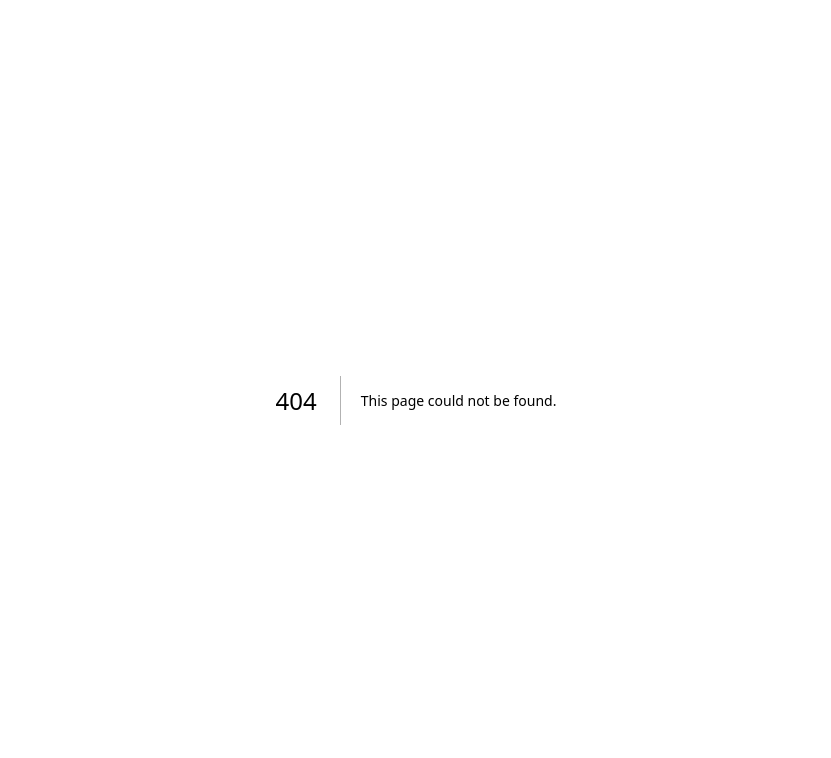
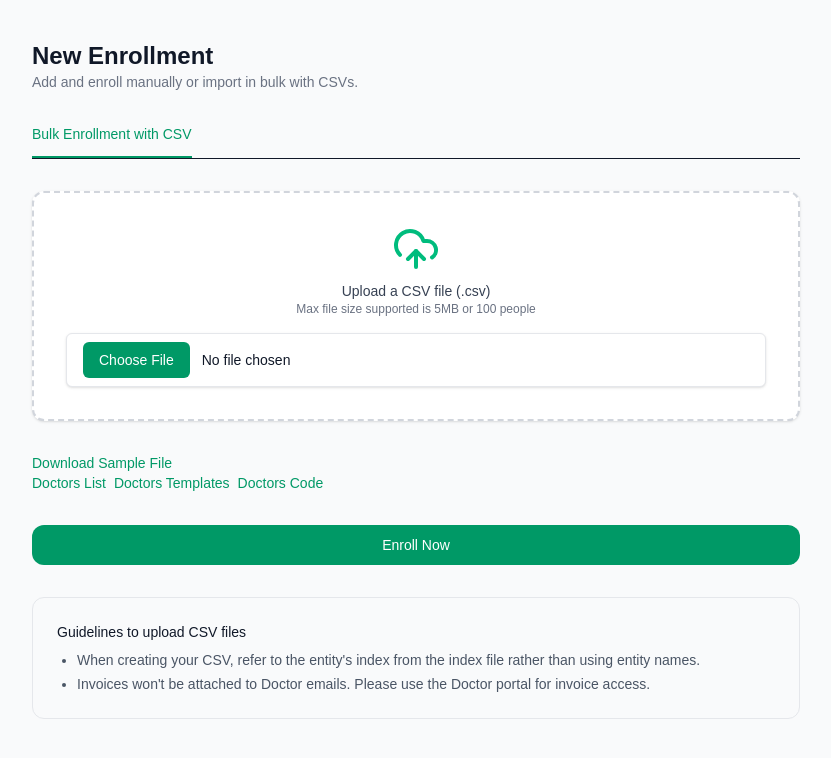
Before and after one commit to vijaygowtham13/Healthcareapp, a Next.js app: page /Csvupload in a window 1280 px wide. Before the commit this address had no page. Shown: the top 758 px of the page, without its empty margins (224-1055 px from the left). Built offline with nearby package versions, Linux system fonts and the light colour scheme.

Commit message:
UI: Added cursor-pointer for dropdowns, nav items, and buttons

```diff
--- a/package.json
+++ b/package.json
@@ -9,6 +9,7 @@
     "lint": "eslint"
   },
   "dependencies": {
+    "framer-motion": "^12.23.12",
     "lucide-react": "^0.542.0",
     "next": "15.5.2",
     "react": "19.1.0",
--- /dev/null
+++ b/src/app/Csvupload/page.tsx
@@ -0,0 +1,112 @@
+"use client";
+
+import { UploadCloud } from "lucide-react";
+import { useState } from "react";
+
+// ✅ Local Button component (no external import needed)
+const Button: React.FC<
+  React.ButtonHTMLAttributes<HTMLButtonElement> & {
+    variant?: "primary" | "secondary" | "ghost" | "soft";
+  }
+> = ({ className = "", variant = "secondary", children, ...props }) => {
+  const base =
+    "inline-flex items-center gap-2 rounded-xl text-sm font-medium px-3.5 py-2.5 transition-colors";
+  const variants: Record<string, string> = {
+    primary: "bg-emerald-600 text-white hover:bg-emerald-700",
+    secondary: "bg-white text-gray-900 ring-1 ring-gray-200 hover:bg-gray-50",
+    ghost: "text-gray-600 hover:bg-gray-100",
+    soft: "bg-emerald-50 text-emerald-700 hover:bg-emerald-100",
+  };
+  return (
+    <button className={`${base} ${variants[variant]} ${className}`} {...props}>
+      {children}
+    </button>
+  );
+};
+
+export default function CSVUploadPage() {
+  const [file, setFile] = useState<File | null>(null);
+
+  return (
+    <div className="min-h-screen bg-gray-50 px-8 py-10 text-gray-900">
+      <div className="max-w-3xl mx-auto space-y-8">
+        {/* Header */}
+        <div>
+          <h1 className="text-2xl font-semibold">New Enrollment</h1>
+          <p className="text-sm text-gray-500">
+            Add and enroll manually or import in bulk with CSVs.
+          </p>
+        </div>
+
+        {/* Tabs */}
+        <div className="flex gap-6 border-b text-sm font-medium">
+
+          <button className="pb-3 border-b-2 border-emerald-600 text-emerald-600">
+            Bulk Enrollment with CSV
+          </button>
+        </div>
+
+        {/* Upload Box */}
+        <div className="rounded-xl border-2 border-dashed border-gray-300 bg-white p-8 text-center shadow-sm hover:border-emerald-500 hover:bg-emerald-50/30 transition">
+          <UploadCloud className="mx-auto h-12 w-12 text-emerald-500" />
+          <p className="mt-2 text-sm font-medium text-gray-700">
+            Upload a CSV file (.csv)
+          </p>
+          <p className="text-xs text-gray-500">
+            Max file size supported is 5MB or 100 people
+          </p>
+          <input
+            type="file"
+            accept=".csv"
+            className="mt-4 block w-full cursor-pointer rounded-md border border-gray-200 bg-white px-4 py-2 text-sm shadow-sm file:mr-3 file:rounded-md file:border-0 file:bg-emerald-600 file:px-4 file:py-2 file:text-sm file:font-medium file:text-white hover:file:bg-emerald-700"
+            onChange={(e) => setFile(e.target.files?.[0] || null)}
+          />
+        </div>
+
+        {/* Download Links */}
+        <div className="space-y-2 text-sm">
+          <a href="#" className="text-emerald-600 hover:underline">
+            Download Sample File
+          </a>
+          <div className="flex flex-wrap gap-2 text-gray-600">
+            <a href="#" className="text-emerald-600 hover:underline">
+              Doctors List
+            </a>
+            <a href="#" className="text-emerald-600 hover:underline">
+              Doctors Templates
+            </a>
+            <a href="#" className="text-emerald-600 hover:underline">
+              Doctors Code
+            </a>
+          </div>
+        </div>
+
+        {/* Enroll Button */}
+        <Button
+          variant="primary"
+          className="w-full justify-center"
+          disabled={!file}
+        >
+          Enroll Now
+        </Button>
+
+        {/* Guidelines */}
+        <div className="rounded-xl border border-gray-200 bg-gray-50 p-6 text-sm">
+          <h2 className="mb-2 font-medium">Guidelines to upload CSV files</h2>
+          <ul className="list-disc space-y-1 pl-5 text-gray-600">
+            <li>
+              When creating your CSV, refer to the entity&apos;s index from the
+              index file rather than using entity names.
+            </li>
+            <li>
+              Invoices won&apos;t be attached to Doctor emails. Please use the
+              Doctor portal for invoice access.
+            </li>
+          </ul>
+        </div>
+      </div>
+    </div>
+
+
+  );
+}
--- a/src/app/Dashboard.tsx
+++ b/src/app/Dashboard.tsx
@@ -2,6 +2,7 @@
 
 
 import React, { useEffect, useMemo, useState } from "react";
+import Link from "next/link";
 import {
 Search,
 ChevronDown,
@@ -70,19 +71,44 @@ const Badge: React.FC<{ tone?: "success" | "danger" | "warning" | "muted"; child
   return <span className={`inline-flex items-center rounded-lg px-2 py-0.5 text-xs font-medium ${styles[tone]}`}>{children}</span>;
 };
 
+function exportToCSV(data: any[], filename: string) {
+  if (!data || data.length === 0) return;
+
+  const keys = Object.keys(data[0]);
+  const rows = data.map((row) => keys.map((k) => row[k]).join(","));
+  const csv = [keys.join(","), ...rows].join("\n");
+
+  const blob = new Blob([csv], { type: "text/csv;charset=utf-8;" });
+  const url = URL.createObjectURL(blob);
+
+  const link = document.createElement("a");
+  link.href = url;
+  link.setAttribute("download", filename);
+  document.body.appendChild(link);
+  link.click();
+  document.body.removeChild(link);
+}
+
+
+
+
+
+
+
+
 // Simple Dropdown component (no external dependency)
 function Dropdown<T extends string>({ label, items, onChange, align = "end" }: { label: React.ReactNode; items: { label: string; value: T }[]; onChange: (value: T) => void; align?: "start" | "end" }) {
   const [open, setOpen] = useState(false);
   return (
     <div className="relative">
-      <Button variant="secondary" className="!py-2 !px-3" onClick={() => setOpen(o => !o)}>
-        <span className="text-sm text-gray-700">{label}</span>
-        <ChevronDown className="h-4 w-4 text-gray-500" />
+      <Button variant="secondary" className="!py-1 !px-1" onClick={() => setOpen(o => !o)}>
+        <span className="text-sm text-gray-800 cursor-pointer">{label}</span>
+        <ChevronDown className="h-4 w-4 text-gray-500 cursor-pointer" />
       </Button>
       {open && (
         <div className={`absolute z-20 mt-2 min-w-[10rem] rounded-xl bg-white p-1 shadow-lg ring-1 ring-black/5 ${align === "end" ? "right-0" : "left-0"}`} onMouseLeave={() => setOpen(false)}>
           {items.map(it => (
-            <button key={it.value} className="w-full text-left rounded-lg px-3 py-2 text-sm hover:bg-gray-50" onClick={() => { onChange(it.value); setOpen(false); }}>
+            <button key={it.value} className="w-full text-left rounded-lg px-3 py-2 text-sm hover:bg-gray-50 cursor-pointer" onClick={() => { onChange(it.value); setOpen(false); }}>
               {it.label}
             </button>
           ))}
@@ -142,7 +168,7 @@ function statusBadge(status: string) {
 
 // ---- Main Component ----
 export default function DashboardPage() {
-  const [user, setUser] = useState<{ name: string } | null>({ name: "Kunal Bro" });
+  const [user, setUser] = useState<{ name: string } | null>({ name: "Dr Prerna" });
   const [period, setPeriod] = useState<"this_month" | "last_month" | "custom">("this_month");
   const [series, setSeries] = useState(makeSeries());
   const [bookings, setBookings] = useState(makeBookings());
@@ -152,7 +178,7 @@ export default function DashboardPage() {
     const id = setInterval(() => {
       setSeries(makeSeries(Math.random() * 10 + 1));
       setBookings(makeBookings());
-    }, 60_000);
+    }, 3000);
     return () => clearInterval(id);
   }, []);
 
@@ -163,7 +189,7 @@ export default function DashboardPage() {
     { label: "Revenue", value: "$9316", delta: "+20%", tone: "success" as const },
   ]), []);
 
-  // Fake login handler (replace with Google OAuth in your app)
+  // Fake login handler
   function handleGoogleLogin() {
     const name = prompt("Enter Google account name (demo)") || "Kunal Bro";
     setUser({ name });
@@ -214,11 +240,11 @@ export default function DashboardPage() {
                 <div className="h-9 w-9 rounded-xl bg-gray-100" />
                 <div>
                   <div className="text-sm font-medium">{user?.name || "Guest"}</div>
-                  <div className="text-xs text-gray-500">kunalbro@untitledui.com</div>
+                  <div className="text-xs text-gray-500">dr prerna@sukoon.com</div>
                 </div>
               </div>
               <button onClick={handleGoogleLogin} className="rounded-lg p-2 hover:bg-gray-50" title="Login with Google (demo)">
-                <LogIn className="h-5 w-5 text-gray-500" />
+                <LogIn className="h-5 w-5 text-gray-500 cursor-pointer" />
               </button>
             </div>
           </div>
@@ -232,8 +258,18 @@ export default function DashboardPage() {
               <p className="text-sm text-gray-500">Track, manage your customers</p>
             </div>
             <div className="flex items-center gap-2">
-              <Button variant="secondary"><Download className="h-4 w-4" /> Export</Button>
-              <Button variant="primary"><Plus className="h-4 w-4" /> Add</Button>
+           <Button
+  variant="secondary"
+  onClick={() => exportToCSV(initialConsultants, "consultants.csv")}
+>
+  <Download className="h-4 w-4" /> Export
+</Button>
+
+         <Link href="/Csvupload">
+  <Button variant="primary">
+    <Plus className="h-4 w-4" /> Add
+  </Button>
+</Link>
             </div>
           </div>
           {/* Stats */}
@@ -241,9 +277,9 @@ export default function DashboardPage() {
             {totals.map((t) => (
               <Card key={t.label}>
                 <CardHeader className="pb-3">
-                  <div className="flex items-center justify-between">
-                    <div className="text-sm text-gray-500">{t.label}</div>
-                    <button className="rounded-lg p-1 hover:bg-gray-50"><EllipsisVertical className="h-4 w-4 text-gray-400" /></button>
+                  <div className="flex items-center justify-between cursor-pointer">
+                    <div className="text-sm text-gray-500 cursor-pointer">{t.label}</div>
+                    <button className="rounded-lg p-1 hover:bg-gray-50 cursor-pointer"><EllipsisVertical className="h-4 w-4 text-gray-400 cursor-pointer" /></button>
                   </div>
                   <div className="mt-1 text-2xl font-semibold tracking-tight">{t.value}</div>
                 </CardHeader>
@@ -365,8 +401,8 @@ export default function DashboardPage() {
               <CardHeader className="pb-0">
                 <div className="flex items-center justify-between">
                   <div className="text-sm font-medium">Consultant Activity&apos;s</div>
-                  <div className="flex items-center gap-2">
-                    <Button variant="secondary" className="!py-2 !px-3"><Plus className="h-4 w-4" /> More filters</Button>
+                  <div className="flex items-center gap-2 cursor-pointer">
+                    <Button variant="secondary" className="!py-2 !px-3 cursor-pointer"><Plus className="h-4 w-4 cursor-pointer" /> More filters</Button>
                   </div>
                 </div>
               </CardHeader>
@@ -421,25 +457,27 @@ function NavGroup({ title, children, defaultOpen = false }: { title: string; chi
   const [open, setOpen] = useState(defaultOpen);
   return (
     <div className="mb-2">
-      <button onClick={() => setOpen(o => !o)} className="flex w-full items-center justify-between rounded-lg px-2 py-2 text-left text-[13px] font-semibold text-gray-700 hover:bg-gray-50">
+      <button onClick={() => setOpen(o => !o)} className="flex w-full items-center justify-between rounded-lg px-2 py-2 text-left text-[13px] font-semibold text-gray-700 hover:bg-gray-50 cursor-pointer">
         <span>{title}</span>
-        {open ? <ChevronDown className="h-4 w-4 text-gray-400" /> : <ChevronRight className="h-4 w-4 text-gray-400" />}
+        {open ? <ChevronDown className="h-4 w-4 text-gray-400 cursor-pointer" /> : <ChevronRight className="h-4 w-4 text-gray-400" />}
       </button>
       {open && (
-        <div className="mt-1 space-y-1 pl-2">{children}</div>
+        <div className="mt-1 space-y-1 pl-2 cursor-pointer">{children}</div>
       )}
     </div>
   );
 }
 
+
 function NavItem({ label, active, badge, icon }: { label: string; active?: boolean; badge?: string; icon?: React.ReactNode }) {
   return (
-    <button className={`flex w-full items-center justify-between rounded-lg px-2 py-2 text-sm ${active ? "bg-emerald-50 text-emerald-700" : "text-gray-700 hover:bg-gray-50"}`}>
+    <button className={`flex w-full items-center justify-between rounded-lg px-2 py-2 text-sm ${active ? "bg-emerald-50 text-emerald-700" : "text-gray-700 hover:bg-gray-50 cursor-pointer"}`}>
       <span className="flex items-center gap-2">{icon}<span>{label}</span></span>
-      {badge && <span className="rounded-md bg-gray-100 px-2 py-0.5 text-xs text-gray-600">{badge}</span>}
+      {badge && <span className="rounded-md bg-gray-100 px-2 py-0.5 text-xs text-gray-600 cursor-pointer">{badge}</span>}
     </button>
   );
 }
+
 
 function Table({ columns, children }: { columns: string[]; children: React.ReactNode }) {
   return (
@@ -463,9 +501,9 @@ function Table({ columns, children }: { columns: string[]; children: React.React
 function TableFooter() {
   return (
     <div className="mt-4 flex items-center justify-between text-sm text-gray-600">
-      <div className="flex items-center gap-2">
-        <Button variant="secondary" className="!py-1.5 !px-3"><ChevronLeft className="h-4 w-4" /> Previous</Button>
-        <Button variant="secondary" className="!py-1.5 !px-3">Next</Button>
+      <div className="flex items-center gap-2 ">
+        <Button variant="secondary" className="!py-1.5 !px-3 cursor-pointer"><ChevronLeft className="h-4 w-4" /> Previous</Button>
+        <Button variant="secondary" className="!py-1.5 !px-3 cursor-pointer">Next</Button>
       </div>
       <div>Page 1 of 10</div>
     </div>
```
Also changed, not shown: 1 other file (tests, documents, lock files or other folders).
